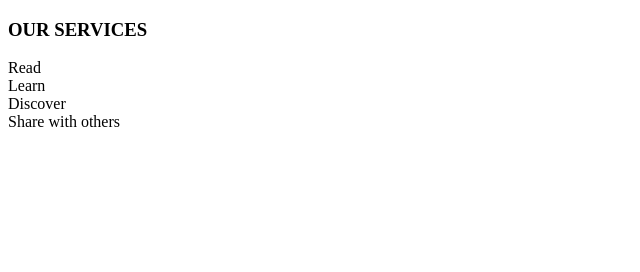
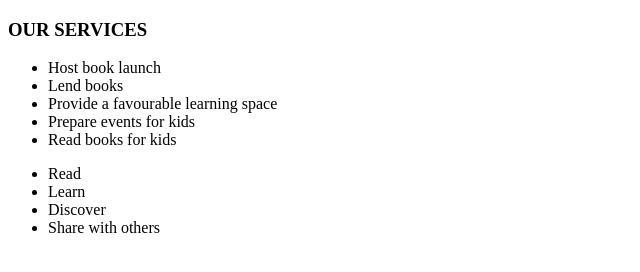
Before and after one commit to UmutesiMMA/Git-Redo, a plain HTML site: page services.html in a window 1280 px wide. Shown: the whole page, without its empty margins (0-640 px from the left). Drawn offline with Linux system fonts and the light colour scheme.

Commit message:
changes to the service page

```diff
--- a/services.html
+++ b/services.html
@@ -8,10 +8,23 @@
 <body>
     <h3>OUR SERVICES</h3>
     <div>
-        <div>Read</div>
-        <div>Learn</div>
-        <div>Discover</div>
-        <div>Share with others</div>
+        <ul>
+            <li> Host book launch</li>
+            <li>Lend books</li>
+            <li>Provide a favourable learning space</li>
+            <li>Prepare events for kids</li>
+            <li> Read books for kids</li>
+        </ul>
     </div>
+    <footer>
+        <div>
+            <ul>
+                <li>Read</li>
+                <li>Learn</li>
+                <li>Discover</li>
+                <li>Share with others</li>
+            </ul>
+        </div>
+    </footer>
 </body>
 </html>
```
